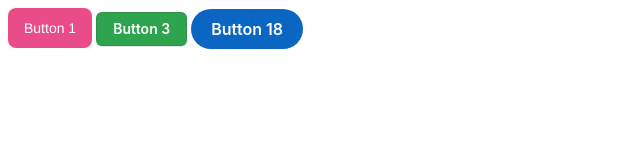
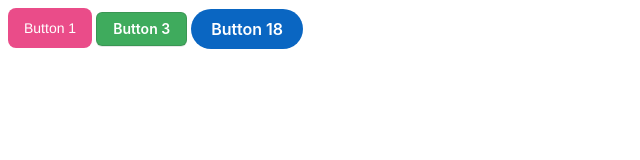
Before and after one commit to rolivasarhelyi/UI-Buttons, a plain HTML site: page index.html in a window 1280 px wide. Shown: the whole page, without its empty margins (0-640 px from the left). Drawn offline with Linux system fonts and the light colour scheme.

Commit message:
fixed github button styling

```diff
--- a/style.css
+++ b/style.css
@@ -84,7 +84,7 @@
 
 .button-3 {
   appearance: none;
-  background-color: #2ea44f;
+  background-color: #2ea44fea;
   border: 1px solid rgba(27, 31, 35, 0.15);
   border-radius: 6px;
   box-shadow: rgba(27, 31, 35, 0.1) 0 1px 0;
```
